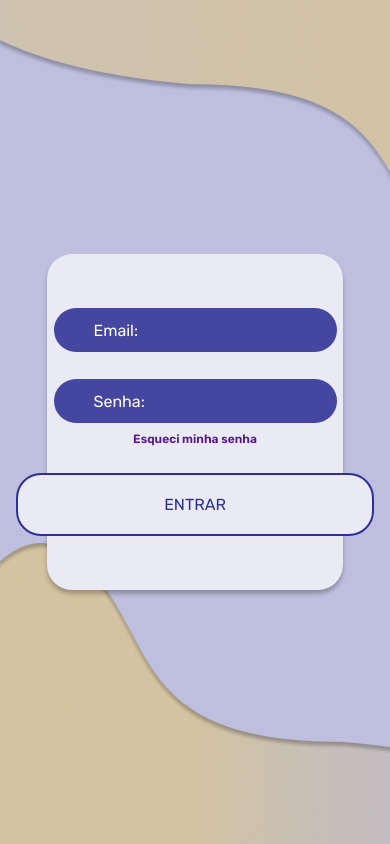
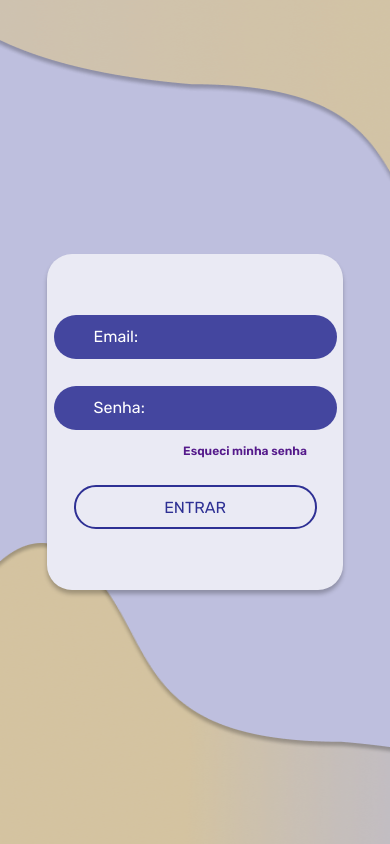
Before and after one commit to enzoleao/ciap-front-end-project, a Next.js app: page / in a window 390 px wide. Built offline with nearby package versions, Linux system fonts and the light colour scheme.

Commit message:
last update

```diff
--- /dev/null
+++ b/src/contexts/AuthContext.tsx
@@ -0,0 +1,3 @@
+export const AuthContext = () => {
+  return <div>h1</div>
+}
--- a/src/pages/login/Login.module.scss
+++ b/src/pages/login/Login.module.scss
@@ -99,22 +99,23 @@
             width: 100%;
             display: flex;
             justify-content: center;
+
             .buttonLogin {
                 background:#EAEAF4;
                 border: none;
-                width: 63.76%;
-                max-width: 357px;
-                min-width: 358px;
-                height: 63px;
-                border-radius: 33px;
+                width: 65.76%;
+                max-width: 380px;
+                min-width: 243px;
+                height: 65px;
+                border-radius: 35px;
                 color: #2E3094;
-                border-radius: 25px;
                 font-family: 'Rubik',sans-serif;
-                font-style: normal;
                 font-weight: 500;
                 font-size: 16px;
                 border: 2px solid #2E3094;
-
+                @media (max-width:800px){
+                    height: 44px;
+                }
 
             }
         }
@@ -152,6 +153,7 @@
     left: 0;
     width: 100%;
 }
+
 .inputStylesBoxs {
     width: 100%;
     display: flex;
@@ -161,6 +163,7 @@
     position: relative;
     color: #fff;
     gap: 0.550rem;
+
         .ForgetLink {
             text-decoration-line: none;
             font-family: 'Rubik';
@@ -175,8 +178,11 @@
             display: flex;
             justify-content: flex-end;
             margin-right: 7rem;
+            margin-top: 6px;
+
             @media (max-width:800px){
-                margin-right: 0px;
+                margin-right: 0;
+                margin-left: 100px;
                 justify-content: center;
             }
         }
```
Also changed, not shown: 1 other file (tests, documents, lock files or other folders).
